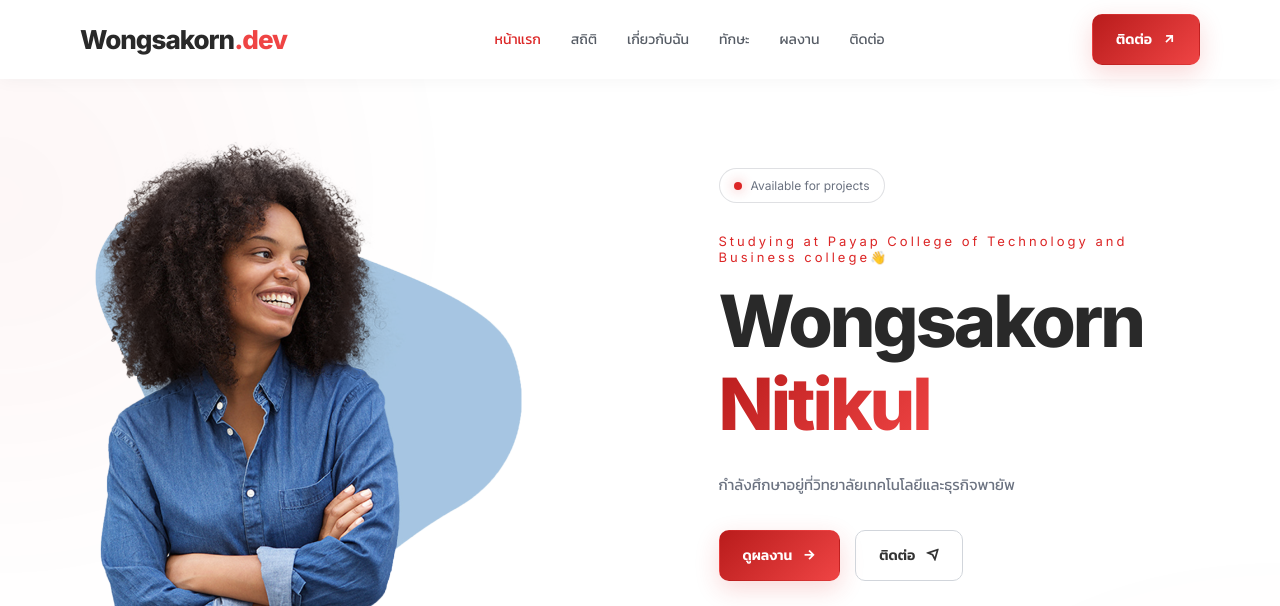
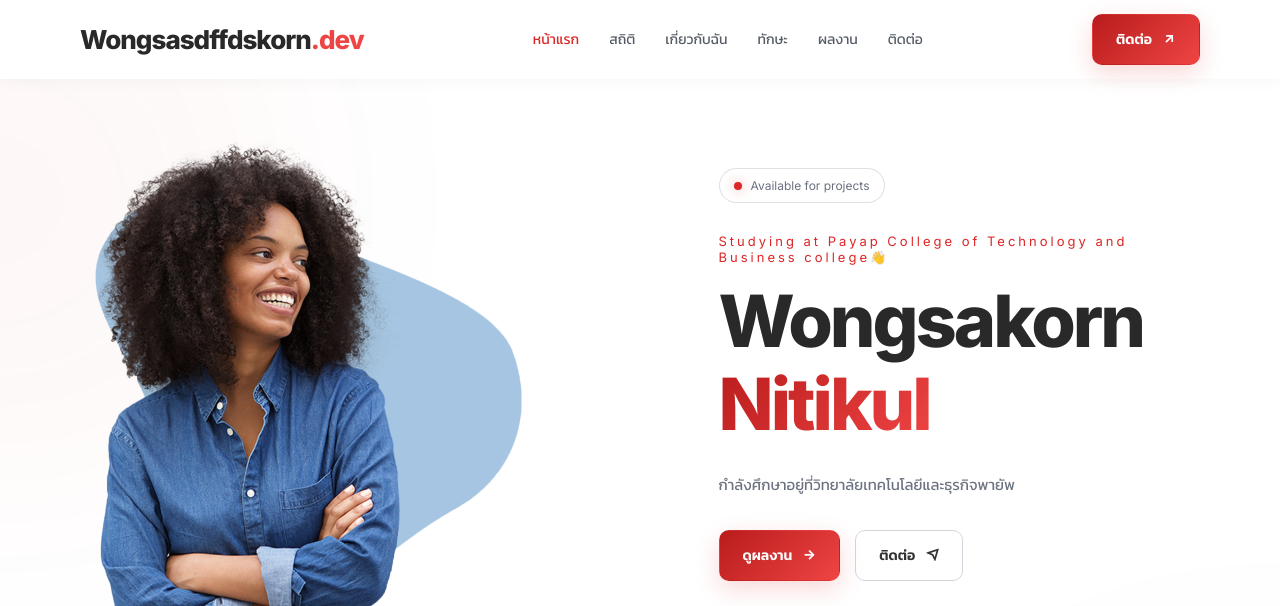
Before and after one commit to Yamamusat/Porfolio, a plain HTML site: page index.html in a window 1280 px wide. Shown: the top 606 px of the page. Drawn offline with nearby package versions, Linux system fonts and the light colour scheme; files whose address does not match are found by name.

Commit message:
Update index.html

```diff
--- a/index.html
+++ b/index.html
@@ -24,7 +24,7 @@
   <header class="header" id="header">
     <nav class="nav container">
       <a href="#home" class="logo">
-        Wongsakorn<span>.dev</span>
+        Wongsasdffdskorn<span>.dev</span>
       </a>
 
       <ul class="nav-list">
```
